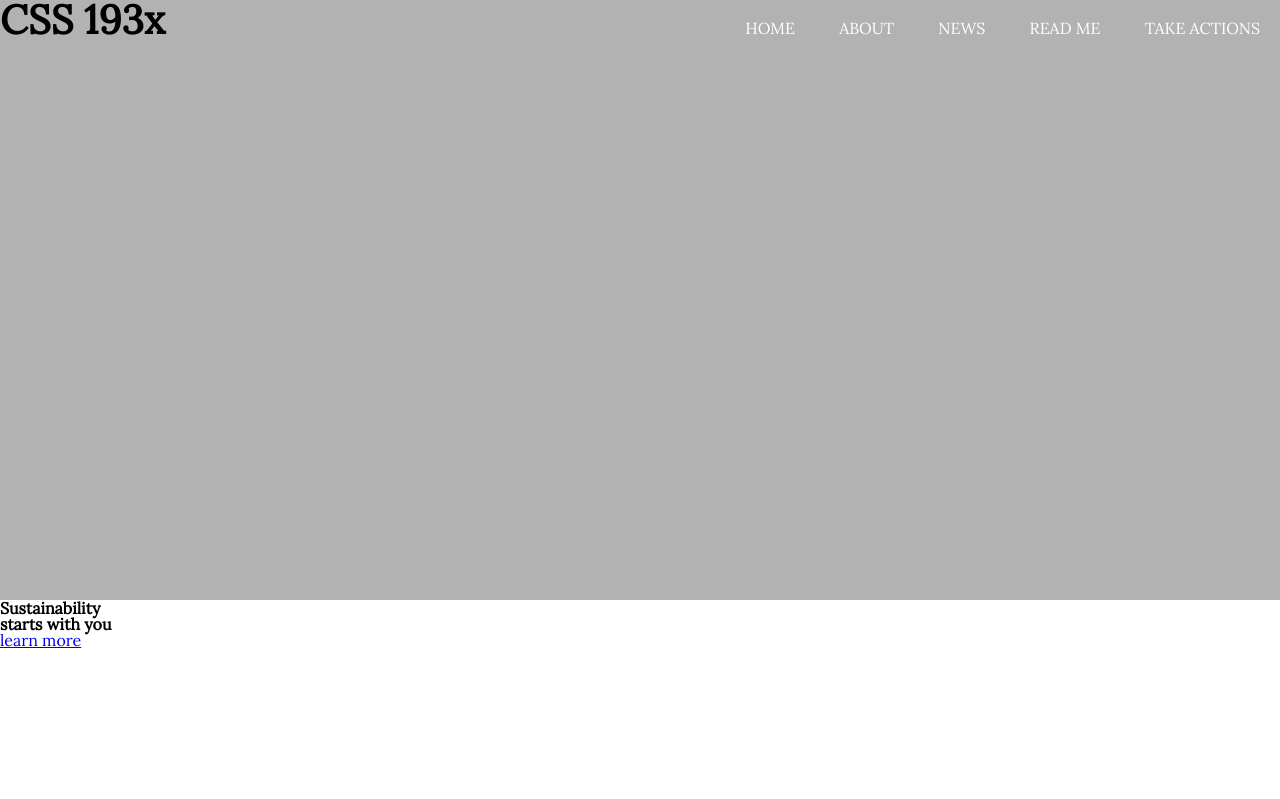
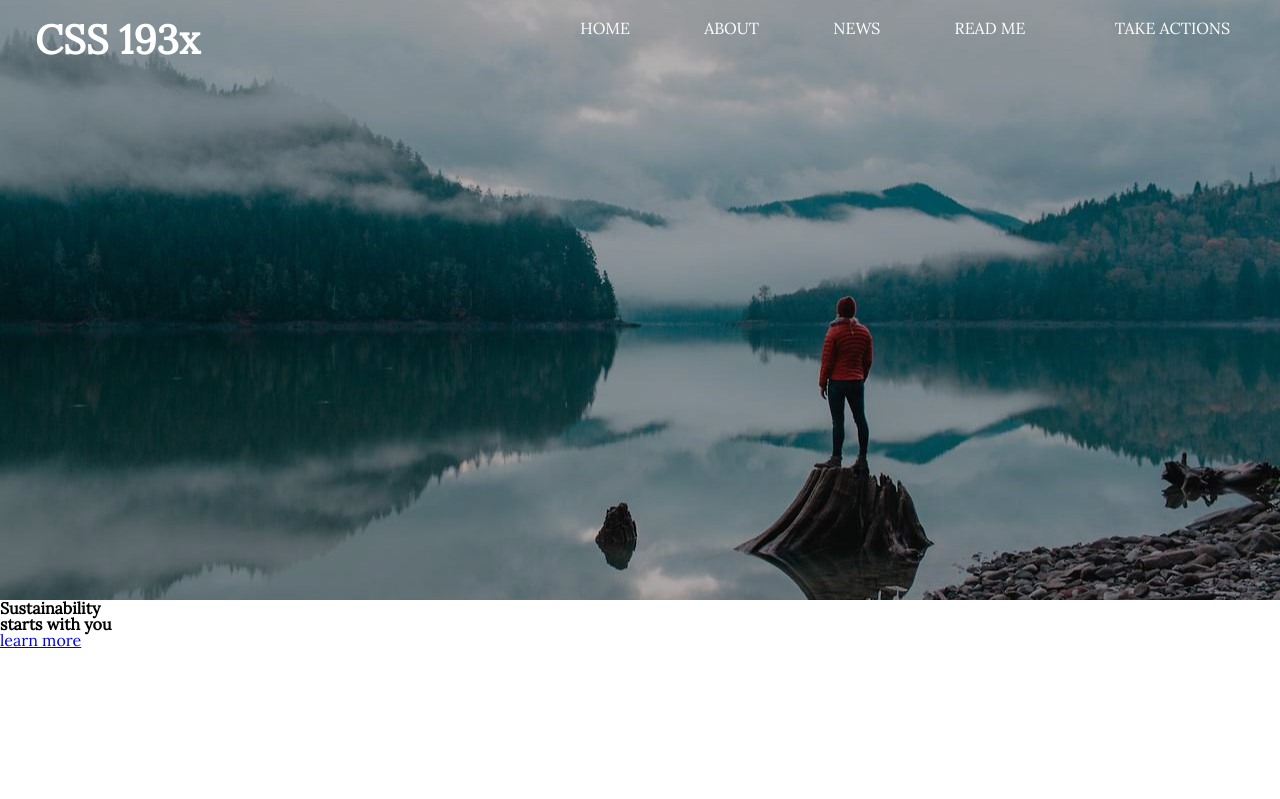
Before and after one commit to HoangTon-99/phpGuide, a PHP site: page / in a window 1280 px wide. Shown: the top 799 px of the page. Run offline with PHP 8.4, Linux system fonts and the light colour scheme.

Commit message:
upload bt_13 Signed-off-by: Duc Ton <ducton1012@gmail.com>

```diff
--- a/13_Apr/css/style.css
+++ b/13_Apr/css/style.css
@@ -7,30 +7,54 @@
 }
 #header{
     position: relative;
-    background-image: url('../img/anhpc.jpg');
-    background-image: linear-gradient(to bottom, rgba(0,0,0,0.3), rgba(0,0,0,0.3));
+    background-image: linear-gradient(to bottom, rgba(0,0,0,0.3), rgba(0,0,0,0.3)), url("./img/anhpc.jpg");
     background-repeat: no-repeat;
     height: 600px;
     background-size: cover;
     background-position: center;
 }
-
-.header_left{
+.nav_menu_{
+    position: relative;
+}
+.nav_menu_left{
     float: left;
 }
-.header_left h2{
+.nav_menu_left h2{
+    padding: 20px;
+    margin: 0 15px;
     font-size: 40px;
+    color: #fff;
 }
-.header_right{
-    float: right;
+.nav_menu_right{
+
 }
+.nav_menu_right ul{
+    position: absolute;
+    right: 0;
+    padding-right: inherit;
+}
+.nav_menu_right li{
+    padding: 20px;
+    margin: 0 15px;
+    display: inline-block;
+}
+.nav_menu_right li a{
+    text-decoration: none;
+    color: #fff;
+    text-transform: uppercase;
+}
+.border {
+    border-radius: 100px;
+    border-color: #000;
+}
+.border a{
+    margin: 10px 15px;
+
+}
+/*
 .header_menu li{
     display: inline-block;
     text-transform:uppercase;
     margin-right: 0px;
     padding: 20px;
-}
-.header_menu a{
-    text-decoration: none;
-    color: #fff;
-}
+} */
--- a/13_Apr/index.html
+++ b/13_Apr/index.html
@@ -5,28 +5,33 @@
     <meta http-equiv="X-UA-Compatible" content="IE=edge">
     <meta name="viewport" content="width=device-width, initial-scale=1.0">
     <title>Materials</title>
-    <link rel="stylesheet" href="css/reset.css">
-    <link rel="stylesheet" href="css/style.css">
+    <link rel="stylesheet" href="./css/reset.css">
+    <link rel="stylesheet" href="./css/style.css">
     <link rel="preconnect" href="https://fonts.gstatic.com">
 <link href="https://fonts.googleapis.com/css2?family=Lora&display=swap" rel="stylesheet">
 </head>
 <body>
     <div id="main">
         <div id="header">
-
-            <div class="header_left">
-                <h2>CSS 193x</h2>
-            </div>
-            <div class="header_right">
-                <div class="header_menu">
+                <div class="nav_menu">
+                 <div class="nav_menu_left">
+                    <ul >
+                        <li><h2>CSS 193x</h2></li>
+                    </ul>
+                </div>
+                <div class="nav_menu_right">
+                    <ul>
                     <li><a href="#">home</a></li>
                     <li><a href="#">about</a></li>
                     <li><a href="#">news</a></li>
                     <li><a href="#">read me</a></li>
-                    <li><a href="#">take actions</a></li>
+
+                    <li class="border"><a href="#">take actions</a></li>
+
+                    </ul>
                 </div>
             </div>
-        </div>
+         </div>
         <div id="slider">
             <h3>Sustainability</h3>
             <h1>starts with you</h1>
```
Also changed, not shown: 13_Apr/css/img/anhpc.jpg (renamed from 13_Apr/img/anhpc.jpg), 1 other file.
